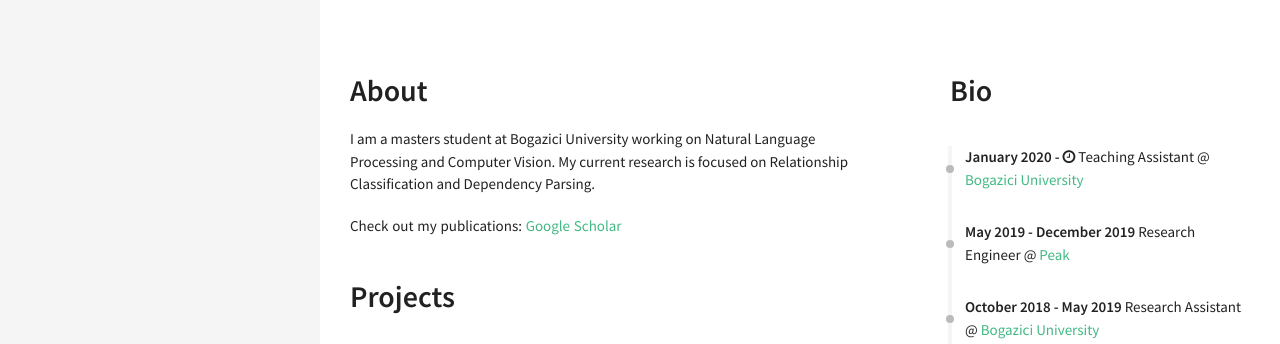
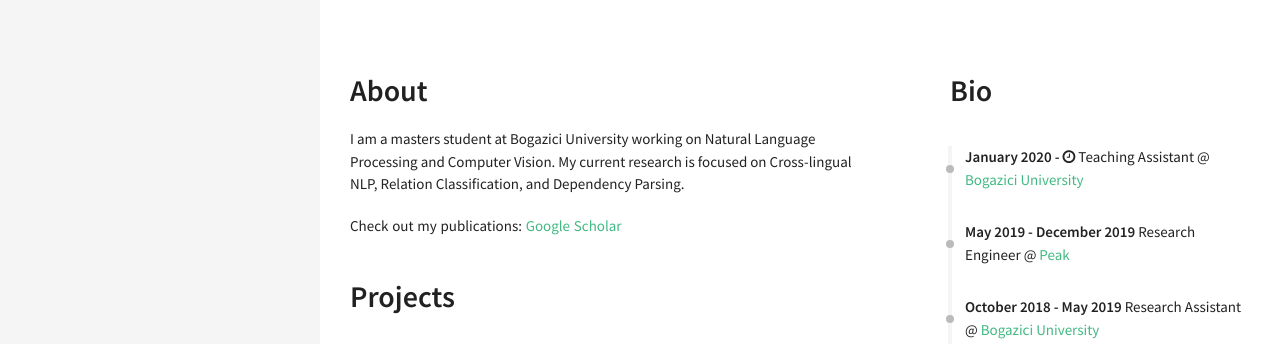
Before and after one commit to akoksal/akoksal.github.io, a Jekyll site: the page built from resume.html, in a window 1280 px wide. Shown: the top 344 px of the page. Built offline with Jekyll 4.4.1, drawn with Linux system fonts in a browser that asks for light colours; comment, search, counter and statistics services are not loaded.

Commit message:
Minor changes in about me

```diff
--- a/_includes/sections/about.html
+++ b/_includes/sections/about.html
@@ -1,6 +1,6 @@
 <h1><span data-i18n="skills.my_skills">About</span></h1>
 
 <div>
-    I am a masters student at Bogazici University working on Natural Language Processing and Computer Vision. My current research is focused on Relationship Classification and Dependency Parsing.
+    I am a masters student at Bogazici University working on Natural Language Processing and Computer Vision. My current research is focused on Cross-lingual NLP, Relation Classification, and Dependency Parsing.
     <p>Check out my publications: <a href="https://scholar.google.com/citations?user=fxf_uAwAAAAJ&hl=en">Google Scholar</a></p>
 </div>
```
